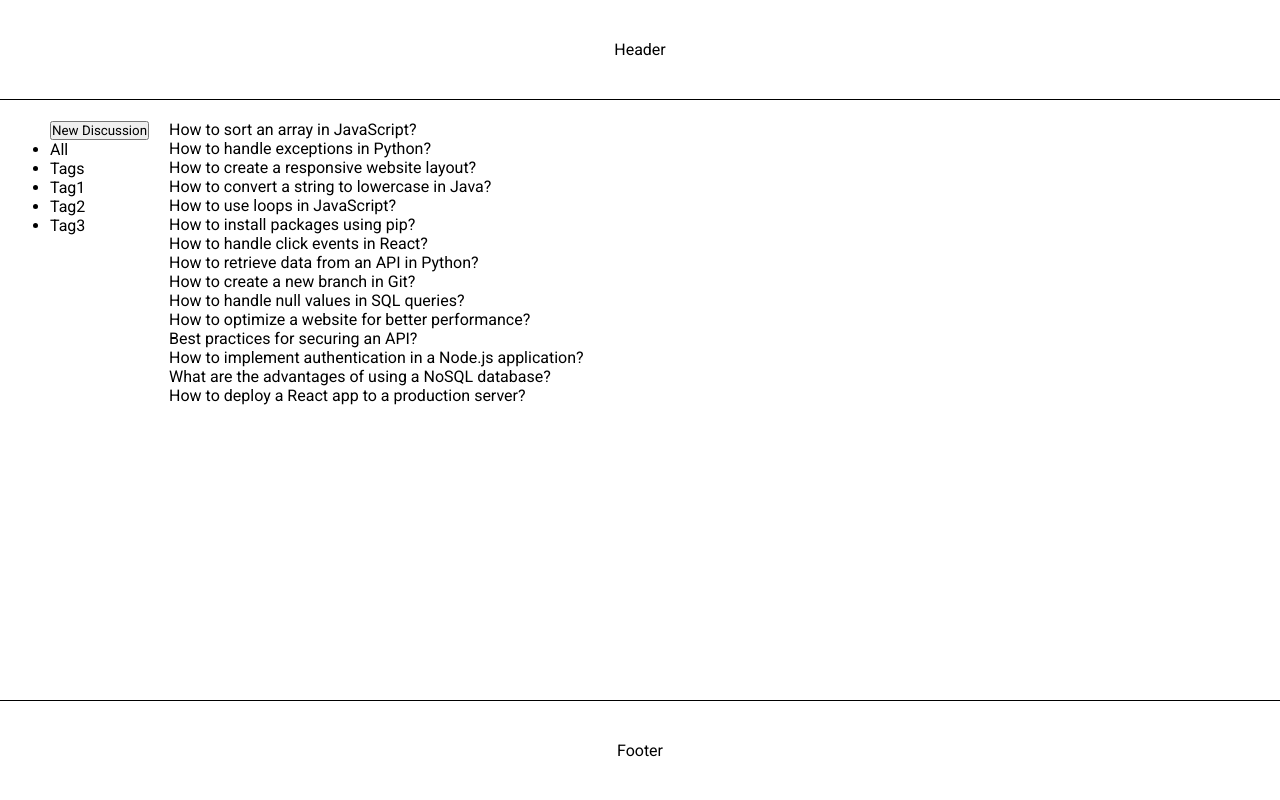
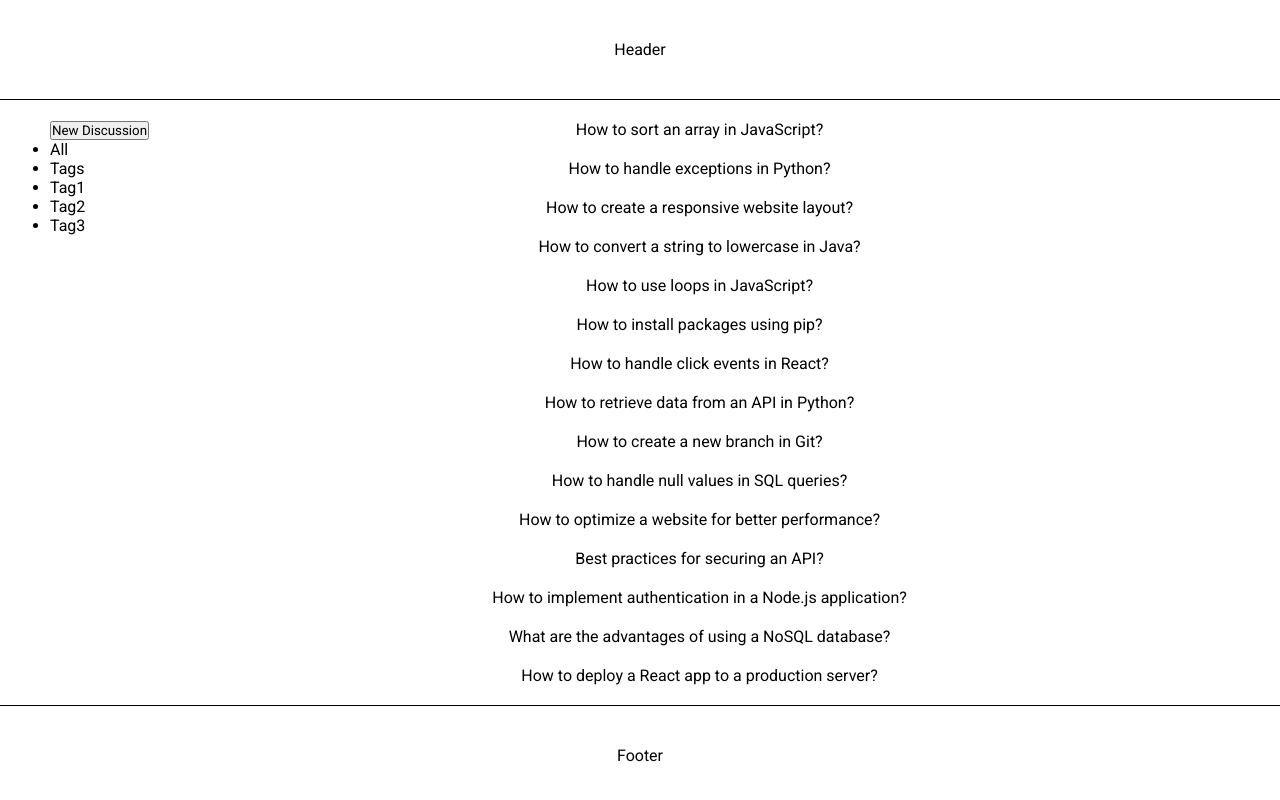
Before and after one commit to justasti/FEU6-galutinis-atsiskaitymas, a React (Vite) app: page / in a window 1280 px wide. Shown: the top 800 px of the page. Built offline with nearby package versions, Linux system fonts and the light colour scheme; data requests are answered from the project's data file.

Commit message:
create apis for answers and users

```diff
--- a/src/App.jsx
+++ b/src/App.jsx
@@ -1,7 +1,7 @@
 import { RouterProvider, createBrowserRouter } from 'react-router-dom'
 import './App.css'
 import MainLayout from './layouts/main-layout/main.layout'
-import QuestionsList from './features/questions/questions-list/questions-list.component'
+import { QuestionsList } from './features'
 
 function App() {
   const router = createBrowserRouter([
--- a/src/app/store.js
+++ b/src/app/store.js
@@ -1,11 +1,15 @@
 import { configureStore } from '@reduxjs/toolkit';
-import questionsApi from '../features/questions/questionsApi.slice';
+import questionsApi from '../features/questions/questionsApi';
+import usersApi from '../features/users/users.api';
+import answersApi from '../features/answers/answers.api';
 
 const store = configureStore({
   reducer: {
-    [questionsApi.reducerPath]: questionsApi.reducer
+    [questionsApi.reducerPath]: questionsApi.reducer,
+    [usersApi.reducerPath]: usersApi.reducer,
+    [answersApi.reducerPath]: answersApi.reducer
   },
-  middleware: (getDefaultMiddleware) => getDefaultMiddleware().concat(questionsApi.middleware)
+  middleware: (getDefaultMiddleware) => getDefaultMiddleware().concat(questionsApi.middleware, usersApi.middleware, answersApi.middleware)
 })
 
 export default store
--- /dev/null
+++ b/src/features/answers/answers.api.js
@@ -0,0 +1,20 @@
+import { createApi, fetchBaseQuery } from '@reduxjs/toolkit/query/react';
+
+const answersApi = createApi({
+  reducerPath: 'answersApi',
+  baseQuery: fetchBaseQuery({ baseUrl: 'http://localhost:3000/answers' }),
+  tagTypes: ['Answers'],
+  endpoints: builder => ({
+    getAnswers: builder.query({
+      query: () => '/',
+      providesTags: ['Answers']
+    }),
+    getAnswersByQuestionId: builder.query({
+      query: (id) => `?questionId=${id}`,
+      providesTags: ['Answers']
+    })
+  })
+})
+
+export const { useGetAnswersQuery, useGetAnswersByQuestionIdQuery } = answersApi
+export default answersApi
--- a/src/features/index.js
+++ b/src/features/index.js
@@ -1,3 +1,5 @@
 export { default as Header } from '../features/header/header.component'
 export { default as Footer } from '../features/footer/footer.component'
 export { default as SideNav } from '../features/sidenav/sidenav.component'
+export { default as QuestionPreview } from '../features/questions/question-preview/question-preview.component'
+export { default as QuestionsList } from '../features/questions/questions-list/questions-list.component'
--- /dev/null
+++ b/src/features/questions/question-preview/question-preview.component.jsx
@@ -0,0 +1,4 @@
+const QuestionPreview = ({ question }) => {
+  return <div>{question.title}</div>
+}
+export default QuestionPreview
--- a/src/features/questions/questions-list/questions-list.component.jsx
+++ b/src/features/questions/questions-list/questions-list.component.jsx
@@ -1,4 +1,6 @@
-import { useGetQuestionsQuery } from '../questionsApi.slice'
+import { QuestionPreview } from '../../'
+import { useGetQuestionsQuery } from '../questionsApi'
+import { QuestionsContainer } from './questions-list.styles'
 
 const QuestionsList = () => {
   const {
@@ -8,14 +10,14 @@ const QuestionsList = () => {
     isError,
   } = useGetQuestionsQuery()
   return (
-    <div>
+    <QuestionsContainer>
       {isLoading && <p>Loading...</p>}
       {isSuccess &&
         questions.map((question) => (
-          <div key={question.id}>{question.title}</div>
+          <QuestionPreview question={question} key={question.id} />
         ))}
       {isError && <p>Error fetching data!</p>}
-    </div>
+    </QuestionsContainer>
   )
 }
 export default QuestionsList
--- /dev/null
+++ b/src/features/questions/questions-list/questions-list.styles.jsx
@@ -0,0 +1,8 @@
+import styled from 'styled-components'
+
+export const QuestionsContainer = styled.div`
+  display: flex;
+  flex-direction: column;
+  align-items: center;
+  gap: 20px;
+`
--- a/src/features/questions/questionsApi.slice.js
+++ b/src/features/questions/questionsApi.js
@@ -1,9 +1,9 @@
 import { createApi, fetchBaseQuery } from '@reduxjs/toolkit/query/react';
 
-const questionsApiSlice = createApi({
+const questionsApi = createApi({
   reducerPath: 'questionsApi',
   baseQuery: fetchBaseQuery({ baseUrl: 'http://localhost:3000/questions' }),
-  tagTypes: ['Questions'],
+  tagTypes: ['Answers'],
   endpoints: builder => ({
     getQuestions: builder.query({
       query: () => '/',
@@ -12,5 +12,5 @@ const questionsApiSlice = createApi({
   })
 })
 
-export const { useGetQuestionsQuery } = questionsApiSlice
-export default questionsApiSlice
+export const { useGetQuestionsQuery } = questionsApi
+export default questionsApi
--- /dev/null
+++ b/src/features/users/users.api.js
@@ -0,0 +1,20 @@
+import { createApi, fetchBaseQuery } from '@reduxjs/toolkit/query/react';
+
+const usersApi = createApi({
+  reducerPath: 'usersApi',
+  baseQuery: fetchBaseQuery({ baseUrl: 'http://localhost:3000/users' }),
+  tagTypes: ['Users'],
+  endpoints: builder => ({
+    getUsers: builder.query({
+      query: () => '/',
+      providesTags: ['Users']
+    }),
+    getUserById: builder.query({
+      query: (id) => `/${id}`,
+      providesTags: ['Users']
+    })
+  })
+})
+
+export const { useGetUsersQuery, useGetUserByIdQuery } = usersApi
+export default usersApi
--- a/src/layouts/main-layout/main-layout.styles.jsx
+++ b/src/layouts/main-layout/main-layout.styles.jsx
@@ -5,4 +5,7 @@ export const MainContentContainer = styled.main`
   padding: 20px 50px;
   display: flex;
   gap: 20px;
+  section {
+    flex: 1;
+  }
 `
```
